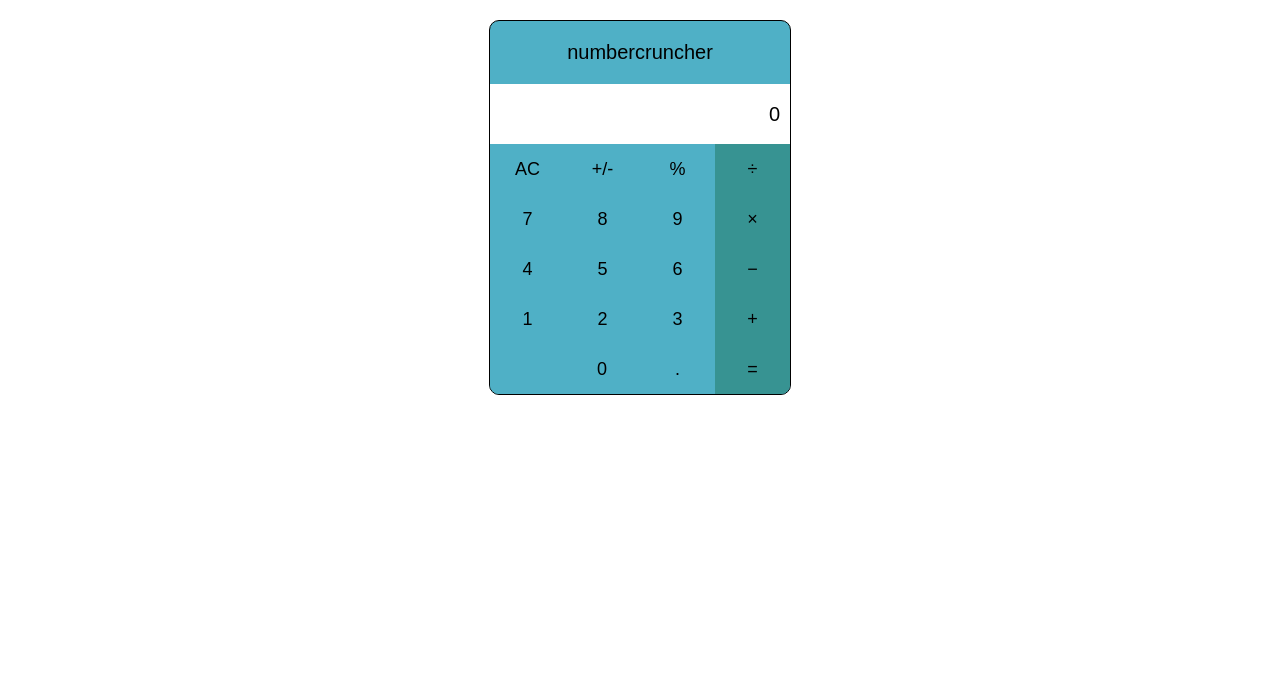
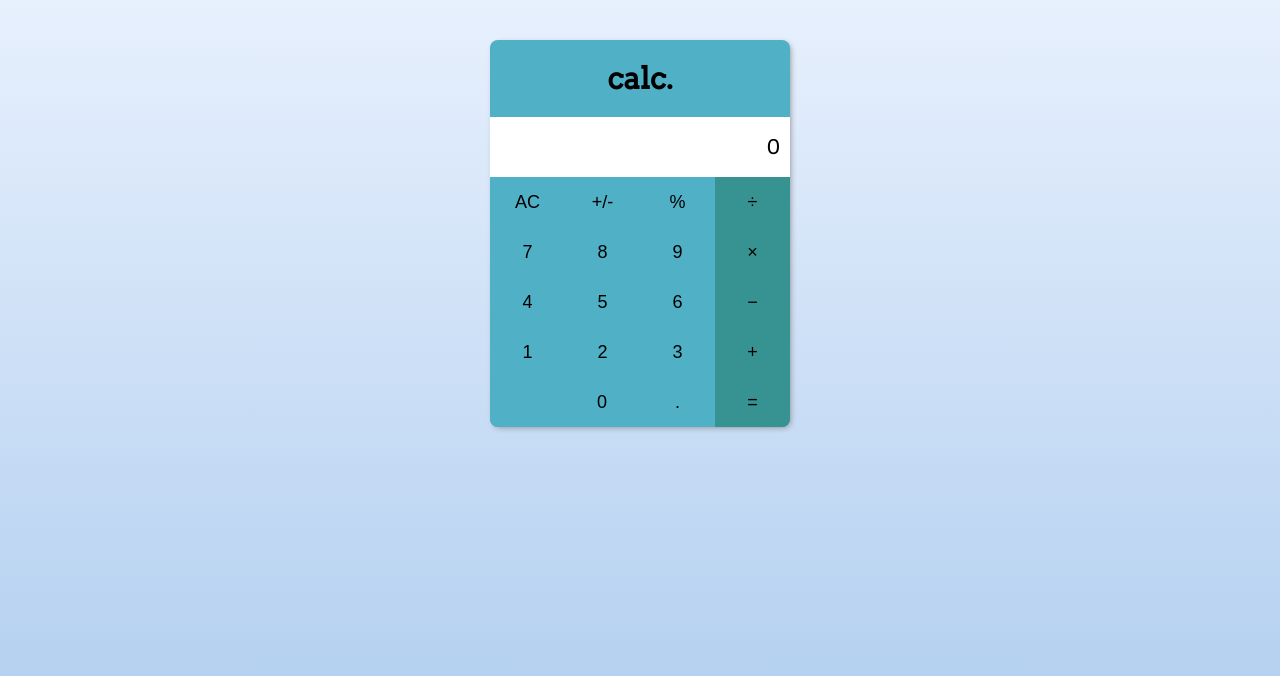
Before and after one commit to chazmcgrill/calculator, a plain HTML site: page index.html in a window 1280 px wide. Drawn offline with Linux system fonts and the light colour scheme.

Commit message:
Styling overhaul
restyled with minimal look and gradient background and box shadow. name
changed and Arvo font added.

```diff
--- a/index.html
+++ b/index.html
@@ -6,12 +6,13 @@
   <meta http-equiv="X-UA-Compatible" content="ie=edge">
 
   <link rel="stylesheet" href="style.css">
-  <title>Document</title>
+  <link href="https://fonts.googleapis.com/css?family=Arvo" rel="stylesheet">
+  <title>Calculator</title>
 </head>
 <body>
 
   <div class="calc-container">
-    <p>numbercruncher</p>
+    <h1>calc.</h1>
     <div class="screen">0</div>
     <div class="buttons">
       <div>
--- a/style.css
+++ b/style.css
@@ -7,21 +7,24 @@
 
 html {
   font-size: 20px;
-  font-family: sans-serif;
-  /*background: #6C49B8;*/
+  background-image: linear-gradient(to top, #accbee 0%, #e7f0fd 100%);
+  height: 100%;
+  font-family: 'Arvo', serif;
 }
 
-p {
+h1 {
   text-align: center;
+  font-size: 150%;
+  color: black;
 }
 
 .calc-container {
-  margin: 20px auto;
+  margin: 40px auto;
   width: 300px;
   background: #4FB0C6;
-  border: 1px solid black;
-  border-radius: 10px;
+  border-radius: 8px;
   overflow: hidden;
+  box-shadow: 2px 2px 6px -2px rgba(133,133,133,1);
 }
 
 .screen {
@@ -30,6 +33,7 @@ p {
   height: 40px;
   line-height: 40px;
   padding: 10px;
+  /*border: 1.5px solid black;*/
 }
 
 .buttons {
@@ -58,6 +62,7 @@ button {
   float: left;
   font-size: 90%;
   outline: none;
+  /*border: 0.5px solid black;*/
 }
 
 button:hover,
```
